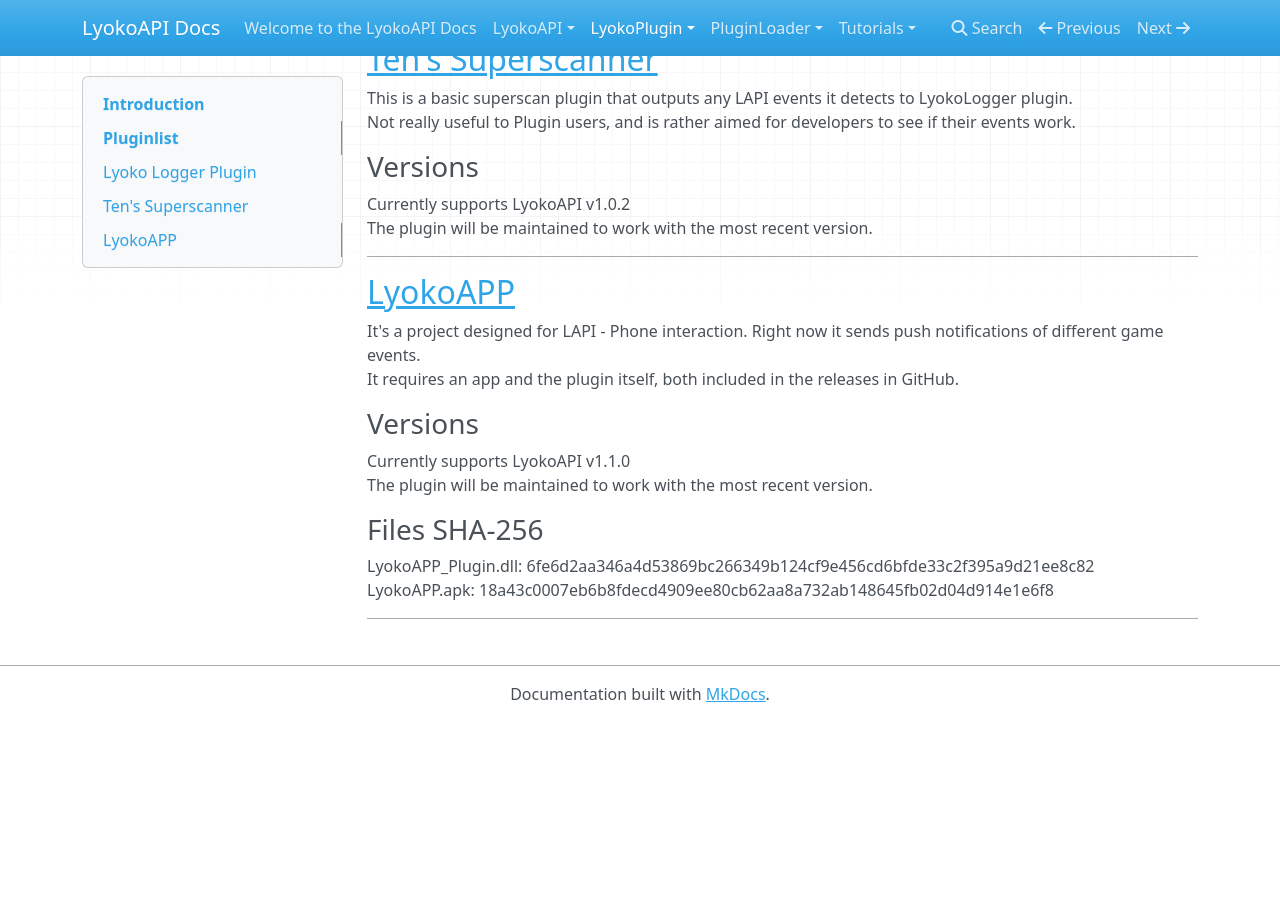
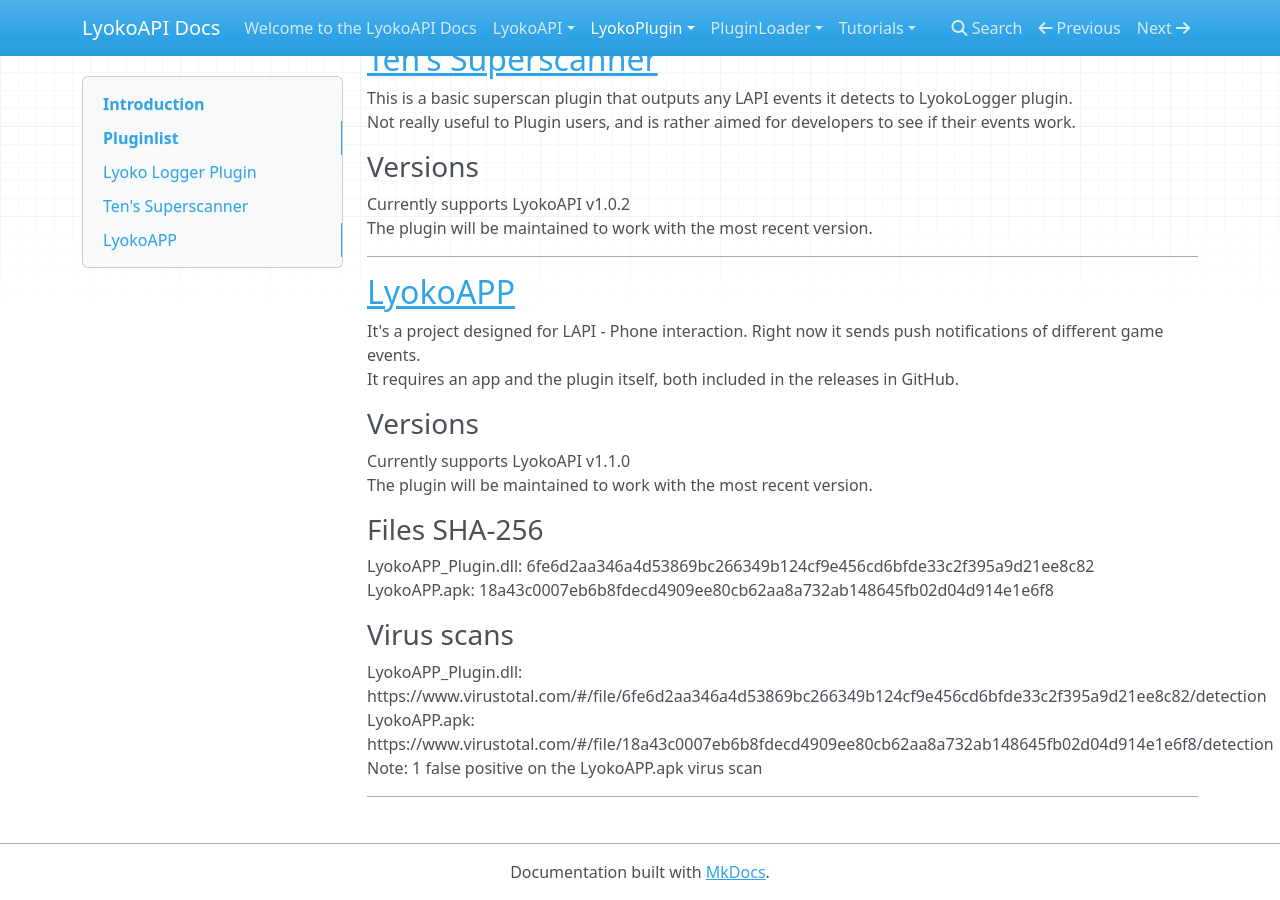
Before and after one commit to LyokoAPI/LyokoAPIDoc, an MkDocs documentation site: the page built from docs/LyokoPlugin/Verified Plugins.md, in a window 1280 px wide and 900 px high, scrolled down 627 px. Built offline with MkDocs 1.6.1, drawn with Linux system fonts in a browser that asks for light colours; nearby versions of some CDN libraries; before the commit the page ends 1349 px from its top, so only the background shows below that.

Commit message:
Added virus scans

```diff
--- a/docs/LyokoPlugin/Verified Plugins.md
+++ b/docs/LyokoPlugin/Verified Plugins.md
@@ -40,4 +40,8 @@ The plugin will be maintained to work with the most recent version.<br>
 LyokoAPP_Plugin.dll: 6fe6d2aa346a4d53869bc266349b124cf9e456cd6bfde33c2f395a9d21ee8c82<br>
 LyokoAPP.apk: 18a43c0007eb6b8fdecd4909ee80cb62aa8a732ab148645fb02d04d914e1e6f8<br>
 
+###Virus scans
+LyokoAPP_Plugin.dll: https://www.virustotal.com/#/file/6fe6d2aa346a4d53869bc266349b124cf9e456cd6bfde33c2f395a9d21ee8c82/detection
+LyokoAPP.apk: https://www.virustotal.com/#/file/18a43c0007eb6b8fdecd4909ee80cb62aa8a732ab148645fb02d04d914e1e6f8/detection
+Note: 1 false positive on the LyokoAPP.apk virus scan
 ---
```
